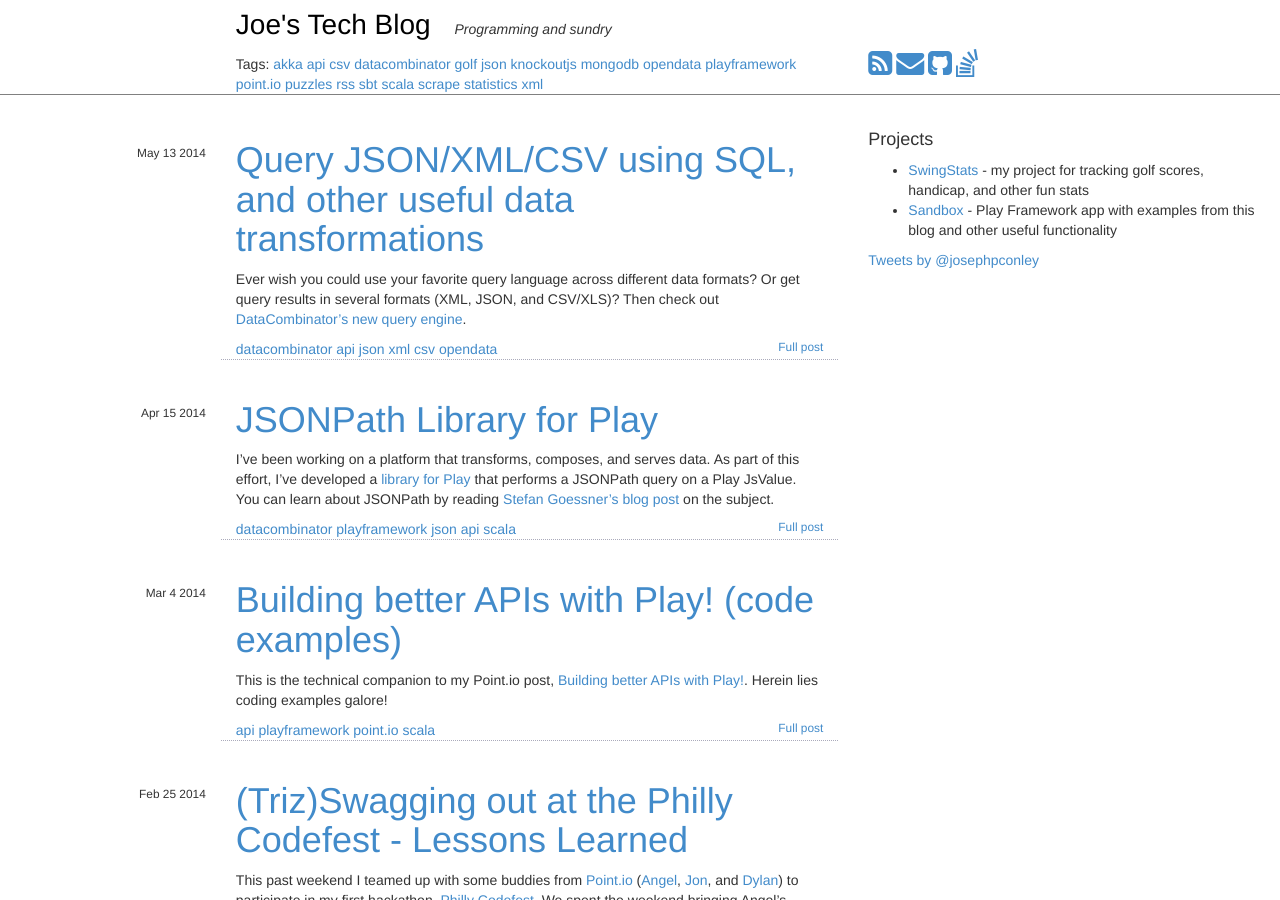
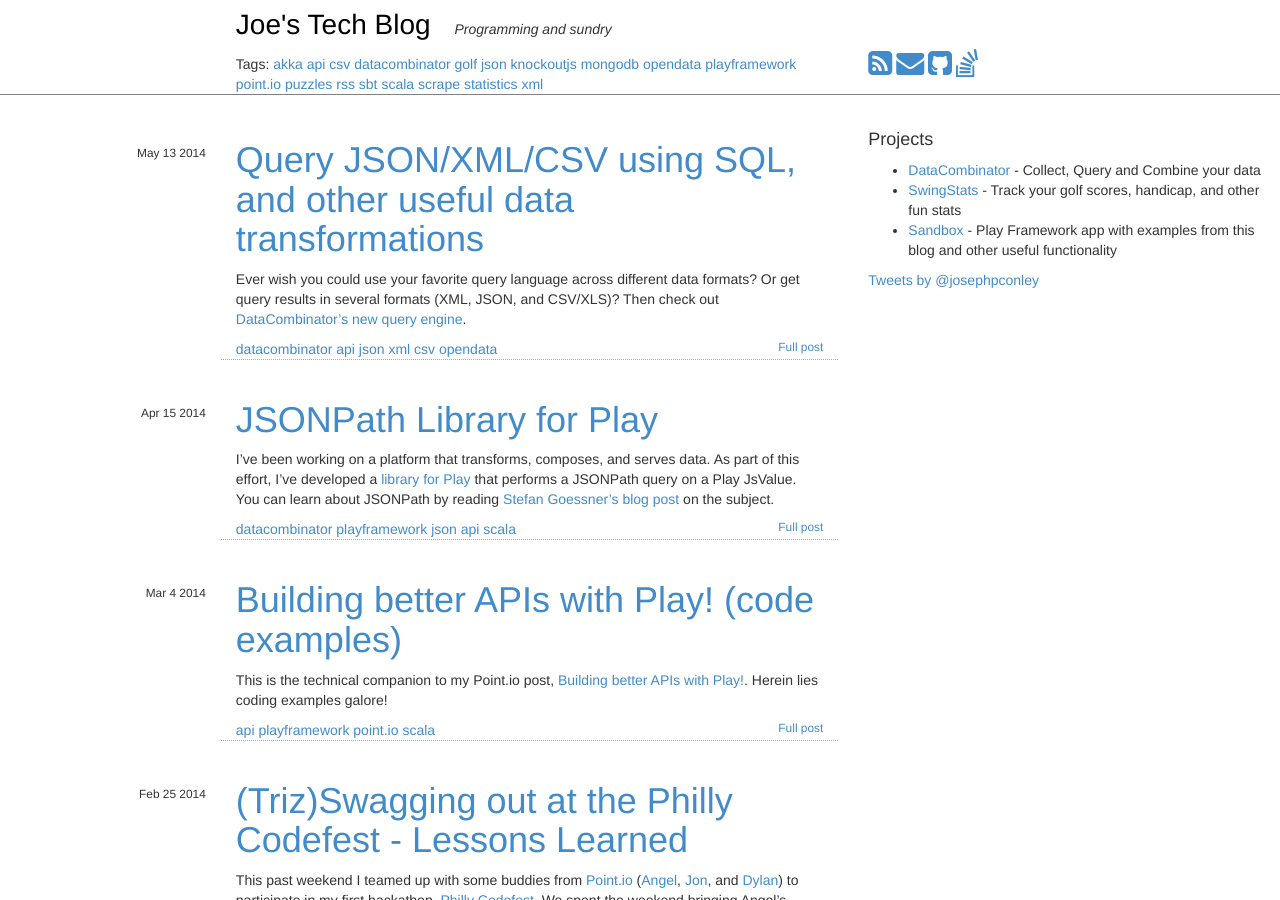
Before and after one commit to josephpconley/josephpconley.github.io, a Jekyll site: the page built from index.html, in a window 1280 px wide and 900 px high. Built offline with Jekyll 4.4.1, drawn with Linux system fonts in a browser that asks for light colours; a script that is not in the unit is left out; comment, search, counter and statistics services are not loaded.

Commit message:
adding DC to Projects

```diff
--- a/_layouts/main.html
+++ b/_layouts/main.html
@@ -69,7 +69,8 @@
                     <script type="IN/MemberProfile" data-id="http://www.linkedin.com/pub/joe-conley/7/288/9a3" data-format="inline" data-related="false"></script>
                     <h4>Projects</h4>
                     <ul>
-                        <li><a href="http://www.swingstats.com" target="_blank">SwingStats</a> - my project for tracking golf scores, handicap, and other fun stats</li>
+                        <li><a href="http://www.datacombinator.com" target="_blank">DataCombinator</a> - Collect, Query and Combine your data</li>
+                        <li><a href="http://www.swingstats.com" target="_blank">SwingStats</a> - Track your golf scores, handicap, and other fun stats</li>
                         <li><a href="http://app.josephpconley.com" target="_blank">Sandbox</a> - Play Framework app with examples from this blog and other useful functionality</li>
                     </ul>
                     <a class="twitter-timeline" href="https://twitter.com/josephpconley" data-widget-id="397905147856056320">Tweets by @josephpconley</a>
```
